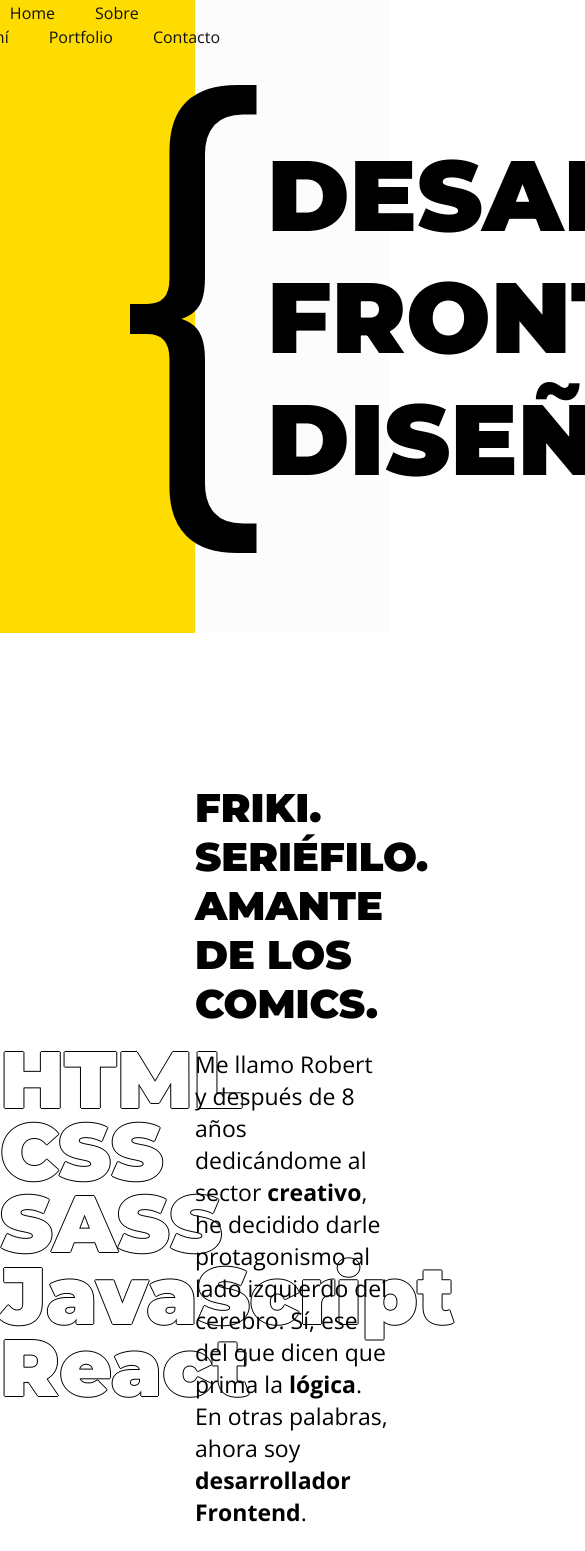
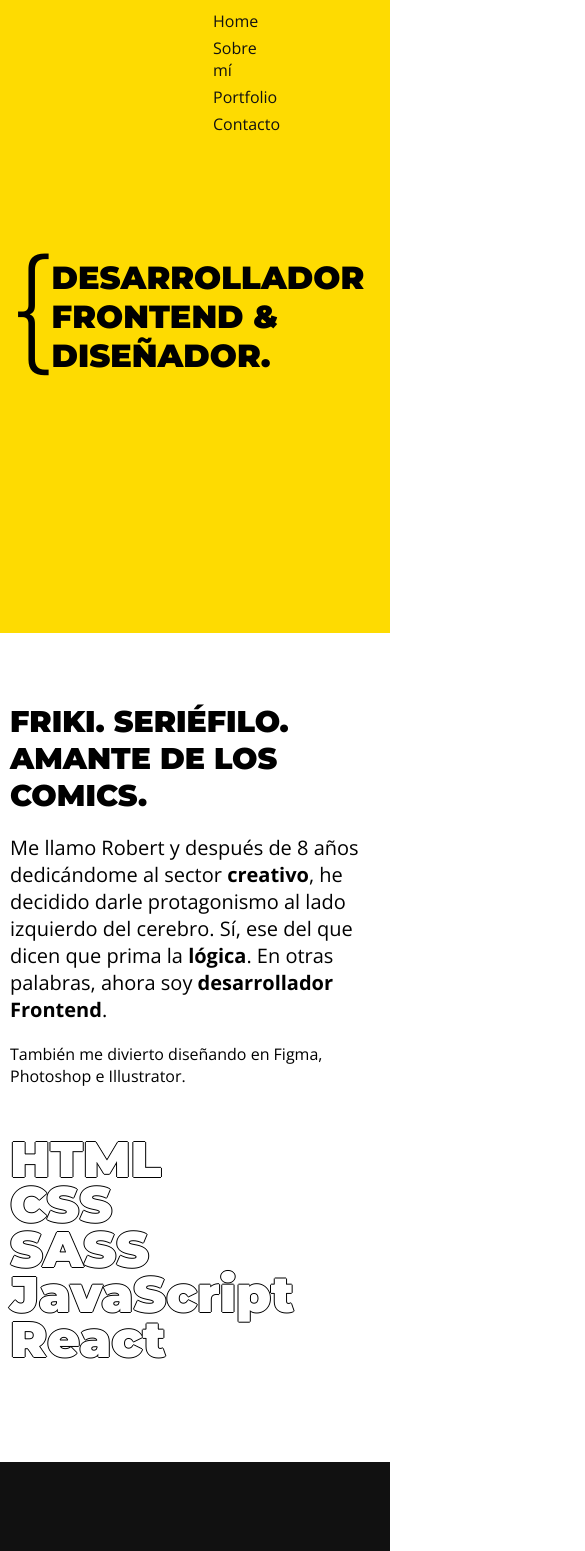
Before and after one commit to robertcach/my-pesonal-portfolio, a React (Create React App) app: page / in a window 390 px wide. Shown: the top 1551 px of the page, 585 px wide, since content can reach past the window. Built offline with nearby package versions, Linux system fonts and the light colour scheme.

Commit message:
feat: responsive design done. Hambuger menu is not ready

```diff
--- a/package.json
+++ b/package.json
@@ -1,5 +1,5 @@
 {
-  "name": "react-app-with-typescript",
+  "name": "my-portfolio",
   "version": "0.1.0",
   "private": true,
   "dependencies": {
--- a/src/App.tsx
+++ b/src/App.tsx
@@ -3,8 +3,14 @@
 import Navbar from './components/Navbar/Navbar';
 import Home from './views/Home/Home';
 import { Routes, Route } from "react-router";
+import { useState } from 'react';
 
 function App() {
+/*   const[cursorX,setCursorX] =useState()
+  const[cursorY,setCursorY] =useState() */
+
+
+
   return (
     <>
       <Navbar />
@@ -12,6 +18,8 @@
         <Route path='/' element={<Home />} />
       </Routes>
       <Footer />
+
+      <div className="cursor"></div>
     </>
   );
 }
--- a/src/components/Footer/Footer.scss
+++ b/src/components/Footer/Footer.scss
@@ -6,21 +6,32 @@
   background-color: $main-color;
   padding: 0.5rem 15rem;
 
+    @media (max-width: 768px) {
+      padding: 0.5rem 1rem;
+    }
+
   &__copyright {
     color: $secondary-color;
     font-size: 1.6rem;
     text-align: left;
-
     margin: 0;
   }
 
   &__left {
     width: 50%;
+
+/*     @media (max-width: 768px) {
+      width: 100%;
+    } */
   }
 
   &__right {
     width: 50%;
     text-align: right;
+
+/*     @media (max-width: 768px) {
+      width: 100%;
+    } */
   }
 
   &__link {
--- a/src/components/Navbar/Navbar.scss
+++ b/src/components/Navbar/Navbar.scss
@@ -4,14 +4,34 @@
 .navbar {
   @include flex(flex, row, wrap, flex-end, center,);
   width: 100%;
-  padding: 0 15rem;
+  padding: 1rem 15rem;
   position: absolute;
   top: 0;
+
+  &__links {
+    width: 30%;
+    @include flex(flex, row, wrap, space-between, center)
+  }
 
   &__link {
     color: $secondary-color;
     text-decoration: none;
-    padding: 0 2rem;
     font-size: 1.6rem;
+
+    &:after {
+      content: "";
+      display: block;
+      height: 0.5rem;
+      width: 0%;
+      background-color: #fdda00;
+      transition: 0.5s ease all;
+    }
+
+    &:hover::after {
+      width: 100%;
+      transition: 0.5s ease all;
+    }
+
+
   }
 }
--- a/src/components/Navbar/Navbar.tsx
+++ b/src/components/Navbar/Navbar.tsx
@@ -1,4 +1,3 @@
-import { Link } from 'react-router-dom';
 import './Navbar.scss';
 
 const Navbar = () => {
@@ -10,11 +9,11 @@
           <p>Robert Cabrera</p>
         </div> */}
 
-        <div>
-          <Link to="/" className="navbar__link">Home</Link>
-          <Link to="/#sobre-mi" className="navbar__link">Sobre mí</Link>
-          <Link to="/#portfolio" className="navbar__link">Portfolio</Link>
-          <Link to="/#contacto" className="navbar__link">Contacto</Link>
+        <div className="navbar__links">
+          <a href="/" className="navbar__link">Home</a>
+          <a href="/#about" className="navbar__link">Sobre mí</a>
+          <a href="/#portfolio" className="navbar__link">Portfolio</a>
+          <a href="/#contacto" className="navbar__link">Contacto</a>
         </div>
       </nav>
     </header>
--- a/src/components/Project/Project.scss
+++ b/src/components/Project/Project.scss
@@ -7,8 +7,18 @@
   width: 47%;
   margin: 5% 1.5%;
 
+  @media (max-width: 768px) {
+    width: 100%;
+    margin: 0;
+    margin: 0rem 0rem 5rem;
+  }
+
   &__image {
     width: 95%;
+
+  @media (max-width: 768px) {
+    width: 100%;
+  }
   }
 
   &__title {
@@ -30,7 +40,6 @@
     text-decoration: none;
     display: inline-block;
     margin-right: 2rem;
-/*     font-weight: 550; */
     margin-bottom: 2rem;
     font-weight: 300;
 
--- a/src/views/Home/Home.scss
+++ b/src/views/Home/Home.scss
@@ -2,8 +2,8 @@
 @import '/src/assets/stylesheets/variables.scss';
 
 
+/* HEADER */
 .header {
-/*   background-color: $main-color; */
   background: linear-gradient(
       to left,
       $grey-color 0%,
@@ -16,6 +16,17 @@
   align-items: center;
   padding: 0 10rem;
 
+  @media (max-width: 768px) {
+    background: linear-gradient(
+      to left,
+      $main-color 0%,
+      $main-color  50%,
+      $main-color 50%,
+      $main-color 100%
+    );
+    padding: 0 1rem;
+  }
+
   &__title {
     display: flex;
     align-items: center;
@@ -24,22 +35,46 @@
     margin: 0;
     padding: 0;
 
+    @media (max-width: 768px) {
+      font-size: 3.2rem;
+     }
+
     &::before {
       content: '{';
       font-size: 50rem;
       font-weight: 400;
-      margin-top: -7%
+      margin-top: -7%;
+
+      @media (max-width: 768px) {
+        font-size: 13rem;
+        font-weight: 300;
+       }
     }
+
+
   }
 }
 
 
+
+/* ABOUT */
 .about {
   @include flex(flex, row, wrap, flex-start, center);
   padding: 15rem 0;
 
+  @media (max-width: 768px) {
+    padding: 7rem 1rem;
+    flex-direction: column-reverse;
+    align-items: flex-start;
+  }
+
   &__left {
     width: 50%;
+
+    @media (max-width: 768px) {
+      width: 100%;
+      margin-bottom: 3rem;
+    }
   }
 
   &__technology {
@@ -50,6 +85,10 @@
     line-height: 0.9;
     text-shadow: -1px 0 black, 0 1px black, 1px 0 black, 0 -1px black;
     color: $white-color;
+
+    @media (max-width: 768px) {
+      font-size: 5rem;
+    }
 
     &:hover {
       color: $main-color;
@@ -64,21 +103,44 @@
   &__right {
     width: 50%;
     text-align: left;
+
+    @media (max-width: 768px) {
+      width: 100%;
+      margin-bottom: 3rem;
+    }
   }
 
   &__title {
     text-transform: uppercase;
+
+    @media (max-width: 768px) {
+      font-size: 3rem;
+     }
   }
 
   &__info {
     font-size: 2.3rem;
+
+    @media (max-width: 768px) {
+      font-size: 2rem;
+     }
+  }
+
+  &__extra {
+    font-size: 1.6rem;
   }
 }
 
 
+
+/* PORTFOLIO */
 .portfolio {
   background-color: $secondary-color;
   padding: 10rem 0;
+
+  @media (max-width: 768px) {
+    padding: 10rem 1rem;
+  }
 
   &__title {
     color: $main-color;
--- a/src/views/Home/Home.tsx
+++ b/src/views/Home/Home.tsx
@@ -14,7 +14,7 @@
         <h1 className="header__title">DESARROLLADOR FRONTEND &<br />DISEÑADOR.</h1>
       </section>
 
-      <section className="about wrapper">
+      <section className="about wrapper" id="about">
         <div className="about__left">
             <p className="about__technology">HTML</p>
             <p className="about__technology">CSS</p>
```
Also changed, not shown: 1 other file (tests, documents, lock files or other folders).
